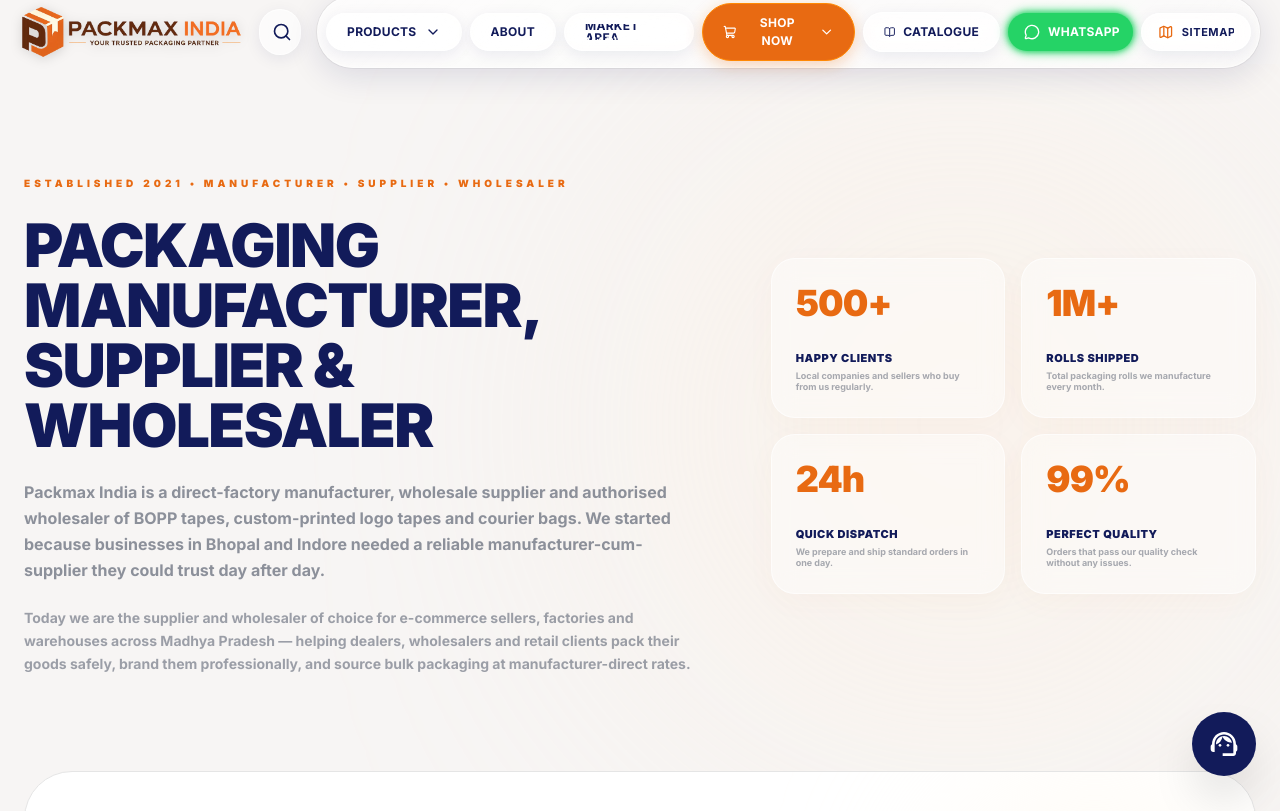
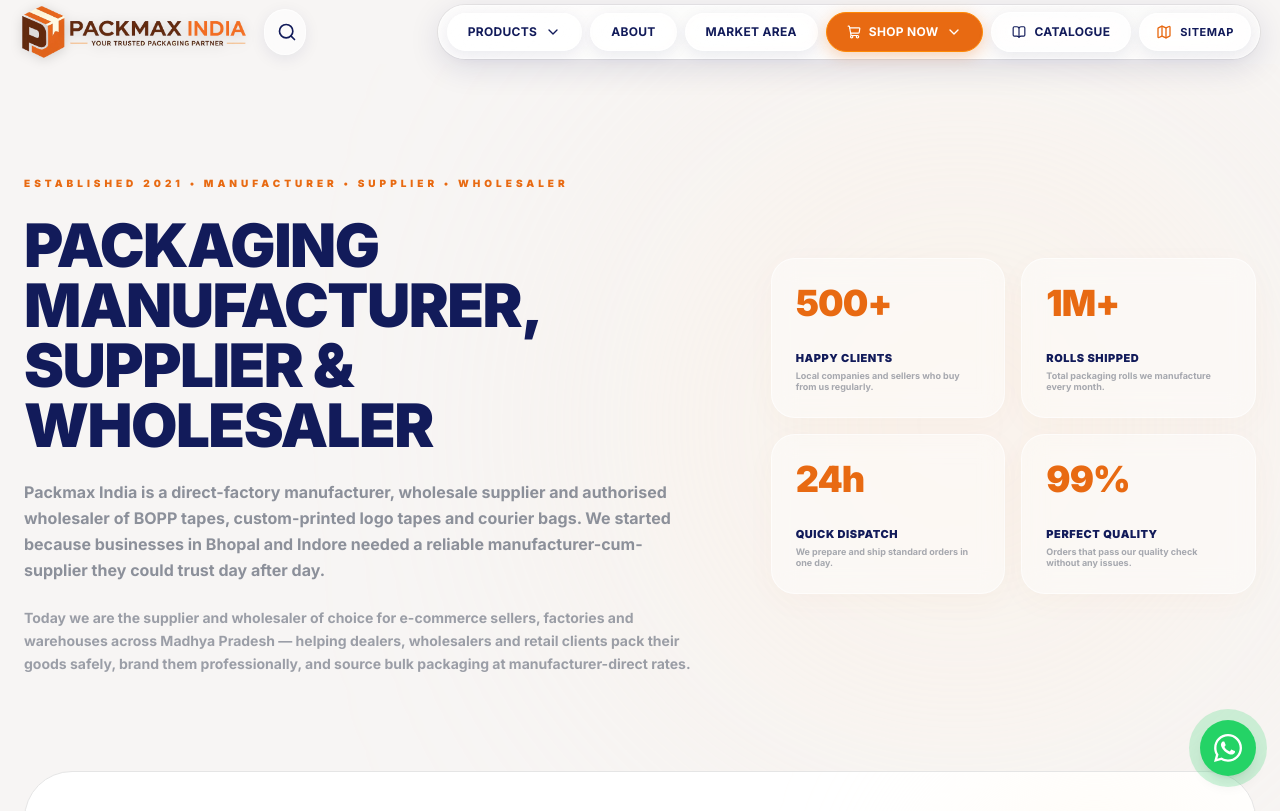
Before and after one commit to trade4vyapar/packmax-app, a Next.js app: page /about in a window 1280 px wide. Shown: the top 811 px of the page. Built offline with nearby package versions, Linux system fonts and the light colour scheme.

Commit message:
Fixed the Back button and cursel

```diff
--- a/src/app/products/[slug]/product-client.tsx
+++ b/src/app/products/[slug]/product-client.tsx
@@ -1,7 +1,7 @@
 "use client";
 
 import { useState } from "react";
-import { notFound } from "next/navigation";
+import { notFound, useRouter } from "next/navigation";
 import { siteData } from "@/data/siteData";
 import { Star, Mail, ChevronDown, Package, MessageCircle, ArrowLeft } from "lucide-react";
 import Link from "next/link";
@@ -76,6 +76,7 @@
 };
 
 export default function ProductClientPage({ slug, locationSlug, locationName }: { slug: string; locationSlug?: string; locationName?: string }) {
+  const router = useRouter();
   const product = siteData.products.find((p) => p.slug === slug);
   if (!product) notFound();
 
@@ -100,7 +101,7 @@
         {/* Back Button */}
         <button
           type="button"
-          onClick={() => history.back()}
+          onClick={() => router.back()}
           className="inline-flex items-center gap-1.5 mb-6 text-sm font-bold text-[var(--color-heading)] hover:text-[var(--color-cta)] transition-colors group"
         >
           <ArrowLeft className="w-4 h-4 group-hover:-translate-x-0.5 transition-transform" />
--- a/src/components/EcommerceCategory.tsx
+++ b/src/components/EcommerceCategory.tsx
@@ -35,22 +35,13 @@
 
   const realProducts = siteData.products.filter(p => p.categorySlug === categorySlug);
 
-  const displayProducts = realProducts.length > 0 ? realProducts.map(p => ({
+  const displayProducts = realProducts.map(p => ({
     id: p.id,
     name: p.name,
     slug: p.slug,
     description: p.description,
     price: "Request Quote",
     image: p.image
-  })) : Array.from({ length: 9 }).map((_, i) => ({
-    id: `prod-${i}`,
-    name: `${currentCategoryName} ${i + 1}`,
-    slug: categorySlug,
-    description: "High-performance industrial packaging material ensuring maximum durability and secure transit for your goods.",
-    price: `₹${150 + (i * 45)} / Roll`,
-    image: i % 2 === 0
-      ? "https://images.unsplash.com/photo-1589939705384-5185137a7f0f?q=80&w=2070&auto=format&fit=crop"
-      : "https://images.unsplash.com/photo-1606206591513-adbf01ac2cee?q=80&w=2070&auto=format&fit=crop"
   }));
 
   return (
--- a/src/components/FloatingChat.tsx
+++ b/src/components/FloatingChat.tsx
@@ -1,99 +1,46 @@
 "use client";
 
-import { useState } from "react";
-import { FaFacebookF, FaInstagram, FaWhatsapp } from "react-icons/fa6";
-import { MdSupportAgent } from "react-icons/md";
-import { AnimatePresence, motion } from "framer-motion";
+import { FaWhatsapp } from "react-icons/fa6";
+import { motion } from "framer-motion";
 
 const WHATSAPP_MESSAGE = encodeURIComponent(
   "Hello Packmax! I am interested in bulk packaging inquiries. Please connect me with a sales engineer."
 );
 
-// Social channels that pop out of the collapsible button. Facebook/Instagram
-// URLs are placeholders until the official handles are provided.
-const CHANNELS = [
-  {
-    label: "Facebook",
-    Icon: FaFacebookF,
-    href: "#",
-    className: "bg-[#1877F2] hover:bg-[#0d65d9]",
-  },
-  {
-    label: "Instagram",
-    Icon: FaInstagram,
-    href: "#",
-    className:
-      "bg-gradient-to-tr from-[#feda75] via-[#d62976] to-[#4f5bd5] hover:brightness-110",
-  },
-  {
-    label: "WhatsApp",
-    Icon: FaWhatsapp,
-    href: `https://wa.me/919893115645?text=${WHATSAPP_MESSAGE}`,
-    className: "bg-[#25d366] hover:bg-[#1da851]",
-  },
-];
+export default function FloatingChat() {
+  return (
+    <a
+      href={`https://wa.me/919893115645?text=${WHATSAPP_MESSAGE}`}
+      target="_blank"
+      rel="noopener noreferrer"
+      aria-label="Contact us on WhatsApp"
+      className="fixed bottom-6 right-6 z-50 flex items-center justify-center w-14 h-14 bg-[#25D366] text-white rounded-full shadow-lg hover:scale-110 transition-transform duration-300"
+    >
+      {/* Ripple 1 */}
+      <motion.div
+        className="absolute inset-0 rounded-full bg-[#25D366]"
+        initial={{ scale: 1, opacity: 0.6 }}
+        animate={{ scale: 1.6, opacity: 0 }}
+        transition={{
+          duration: 1.5,
+          repeat: Infinity,
+          ease: "easeOut",
+        }}
+      />
+      {/* Ripple 2 */}
+      <motion.div
+        className="absolute inset-0 rounded-full bg-[#25D366]"
+        initial={{ scale: 1, opacity: 0.6 }}
+        animate={{ scale: 1.6, opacity: 0 }}
+        transition={{
+          duration: 1.5,
+          repeat: Infinity,
+          ease: "easeOut",
+          delay: 0.75,
+        }}
+      />
 
-export default function FloatingChat() {
-  const [open, setOpen] = useState(false);
-
-  return (
-    <div
-      className="fixed bottom-6 right-6 z-50 flex flex-col items-center gap-3"
-      onMouseEnter={() => setOpen(true)}
-      onMouseLeave={() => setOpen(false)}
-    >
-      {/* Pop-out social channels */}
-      <AnimatePresence>
-        {open && (
-          <motion.div
-            className="flex flex-col items-center gap-3"
-            initial="hidden"
-            animate="visible"
-            exit="hidden"
-            variants={{
-              visible: { transition: { staggerChildren: 0.06 } },
-              hidden: { transition: { staggerChildren: 0.04, staggerDirection: -1 } },
-            }}
-          >
-            {CHANNELS.map(({ label, Icon, href, className }) => (
-              <motion.a
-                key={label}
-                href={href}
-                target="_blank"
-                rel="noopener noreferrer"
-                aria-label={label}
-                title={label}
-                variants={{
-                  hidden: { opacity: 0, scale: 0, y: 10 },
-                  visible: { opacity: 1, scale: 1, y: 0 },
-                }}
-                transition={{ type: "spring", stiffness: 400, damping: 20 }}
-                whileHover={{ scale: 1.12 }}
-                whileTap={{ scale: 0.9 }}
-                className={`w-12 h-12 rounded-full shadow-lg flex items-center justify-center text-white transition-all ${className}`}
-              >
-                <Icon className="w-5 h-5" />
-              </motion.a>
-            ))}
-          </motion.div>
-        )}
-      </AnimatePresence>
-
-      {/* Collapsible toggle */}
-      <motion.button
-        type="button"
-        initial={{ scale: 0, opacity: 0 }}
-        animate={{ scale: 1, opacity: 1 }}
-        transition={{ delay: 1, type: "spring", stiffness: 200, damping: 20 }}
-        whileHover={{ scale: 1.1 }}
-        whileTap={{ scale: 0.9 }}
-        onClick={() => setOpen((o) => !o)}
-        aria-label={open ? "Close contact options" : "Open contact options"}
-        aria-expanded={open}
-        className="bg-[var(--color-heading)] text-white p-4 rounded-full shadow-2xl transition-colors"
-      >
-        <MdSupportAgent className="w-8 h-8" />
-      </motion.button>
-    </div>
+      <FaWhatsapp className="w-8 h-8 relative z-10" />
+    </a>
   );
 }
--- a/src/components/HeroSection.tsx
+++ b/src/components/HeroSection.tsx
@@ -23,14 +23,13 @@
 const N           = BASE_SLIDES.length;
 const INIT_IDX    = N; // start in the middle set
 
-const PEEK_PX     = 150; // px of adjacent slide visible on each side
 const GAP_PX      = 12;  // px gap between slides
 const AUTO_MS     = 4500;
 
 /* px translateX for track so slide[idx] is centred */
-function trackX(containerW: number, idx: number) {
-  const slideW = containerW - PEEK_PX * 2;
-  return PEEK_PX - idx * (slideW + GAP_PX);
+function trackX(containerW: number, idx: number, peekPx: number) {
+  const slideW = containerW - peekPx * 2;
+  return peekPx - idx * (slideW + GAP_PX);
 }
 
 /* ─── Props ──────────────────────────────────────────────────────────────── */
@@ -72,7 +71,8 @@
   useEffect(() => {
     const el = trackRef.current;
     if (!el || contW === 0) return;
-    const x = trackX(contW, idx);
+    const peekPx = contW < 768 ? 0 : contW < 1024 ? 80 : 150;
+    const x = trackX(contW, idx, peekPx);
     el.style.transition = animated ? "transform 0.5s cubic-bezier(0.4,0,0.2,1)" : "none";
     el.style.transform  = `translateX(${x}px)`;
   }, [idx, contW, animated]);
@@ -113,7 +113,8 @@
   const go = (dir: 1 | -1) => { setAnim(true); setIdx(i => i + dir); };
 
   /* ── Slide dimensions for track ── */
-  const slideW    = contW > 0 ? contW - PEEK_PX * 2 : undefined;
+  const peekPx    = contW < 768 ? 0 : contW < 1024 ? 80 : 150;
+  const slideW    = contW > 0 ? contW - peekPx * 2 : undefined;
 
   return (
     <>
@@ -130,8 +131,7 @@
         {/* Clipping window */}
         <div
           ref={containerRef}
-          className="relative w-full overflow-hidden"
-          style={{ height: "min(550px, 65vh)" }}
+          className="relative w-full overflow-hidden h-[200px] sm:h-[300px] md:h-[min(550px,65vh)]"
         >
           {/* ── Track ── */}
           <div
--- a/src/components/Navbar.tsx
+++ b/src/components/Navbar.tsx
@@ -206,21 +206,7 @@
   );
 }
 
-function WhatsAppButton() {
-  return (
-    <a
-      href="https://wa.me/919893973939"
-      target="_blank"
-      rel="noopener noreferrer"
-      aria-label="Chat on WhatsApp"
-      className="whatsapp-nav-btn relative flex items-center gap-2 px-4 py-2.5 rounded-full text-white font-bold text-[12px] uppercase tracking-wide select-none overflow-hidden"
-      style={{ background: '#25D366' }}
-    >
-      <MessageCircle className="w-4 h-4 shrink-0" />
-      WhatsApp
-    </a>
-  );
-}
+
 
 function SitemapBadge() {
   const [isHovered, setIsHovered] = useState(false);
@@ -511,8 +497,7 @@
             Catalogue
           </a>
 
-          {/* WhatsApp Button */}
-          <WhatsAppButton />
+
 
           {/* Sitemap Quick Link */}
           <SitemapBadge />
```
